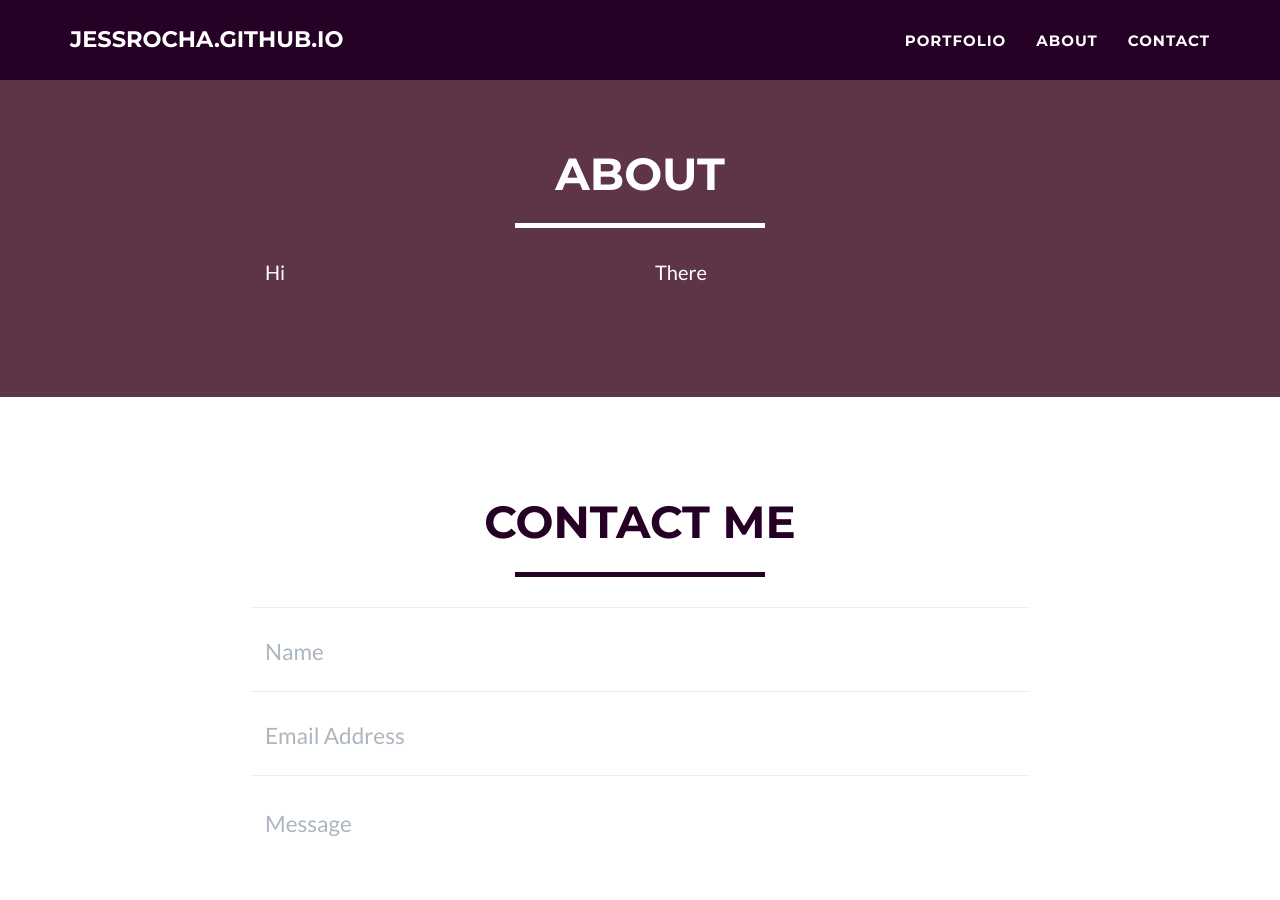
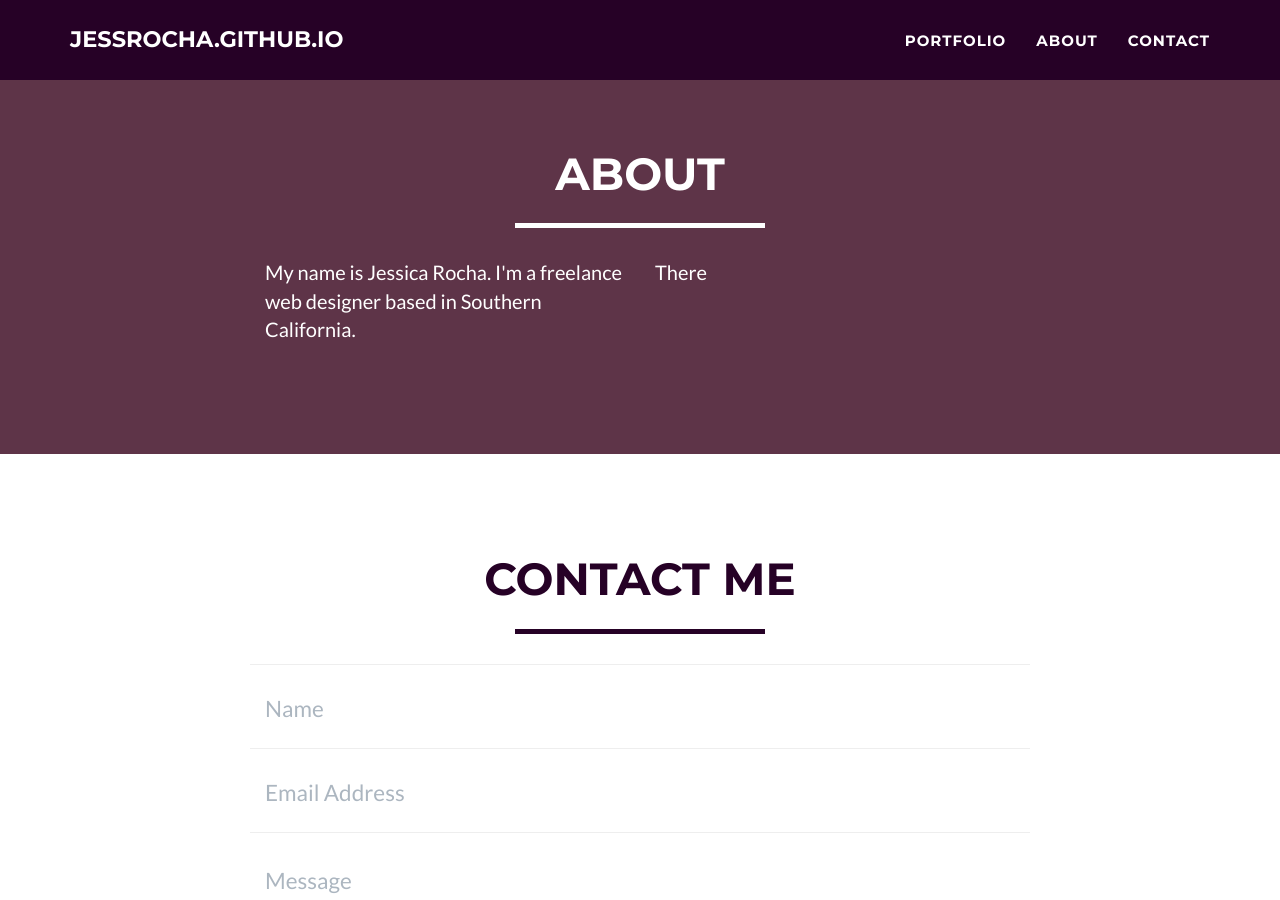
Before and after one commit to JessRocha/jessrocha.github.io, a Jekyll site: the page built from index.html, in a window 1280 px wide and 900 px high, scrolled down 1760 px. Built offline with Jekyll 4.4.1, drawn with Linux system fonts in a browser that asks for light colours.

Commit message:
Update about.html

```diff
--- a/_includes/about.html
+++ b/_includes/about.html
@@ -9,7 +9,7 @@
             </div>
             <div class="row">
                 <div class="col-lg-4 col-lg-offset-2">
-                    <p>Hi</p>
+                    <p>My name is Jessica Rocha. I'm a freelance web designer based in Southern California.</p>
                 </div>
                 <div class="col-lg-4">
                     <p>There </p>
```
